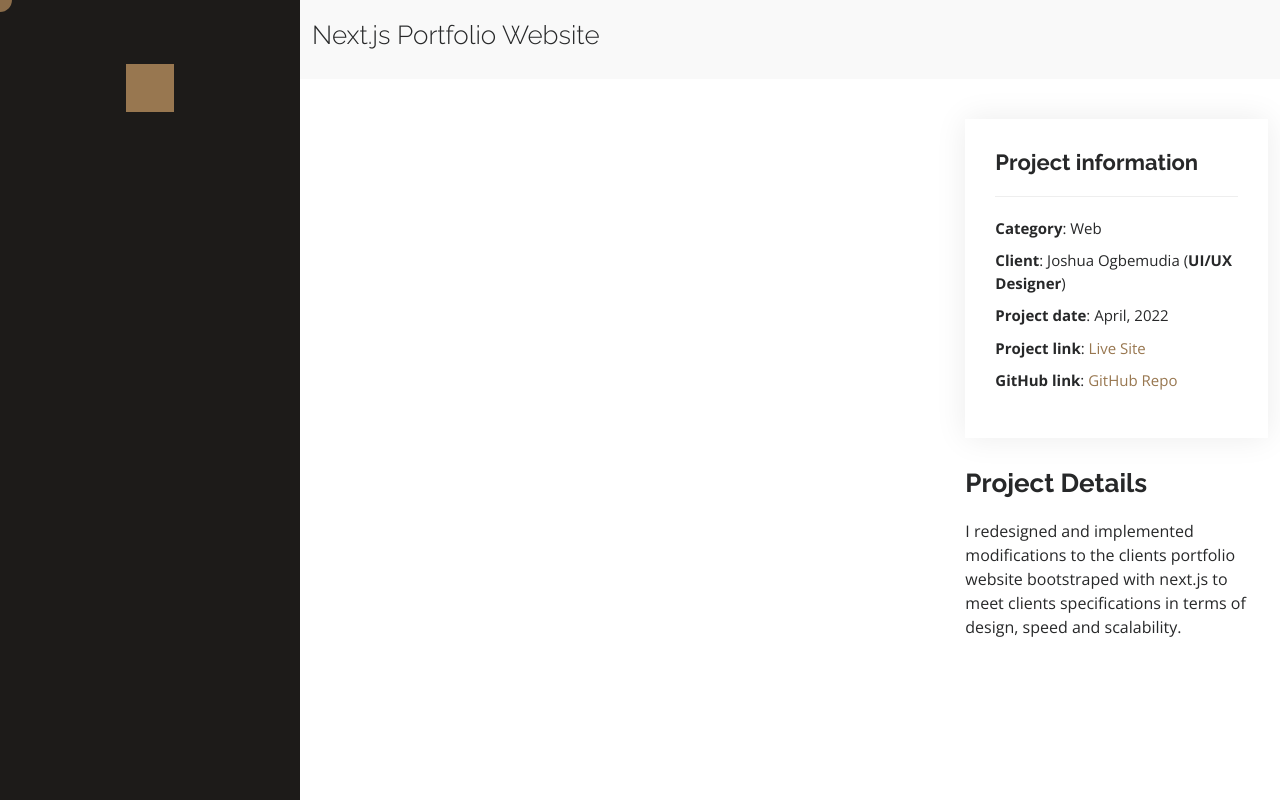
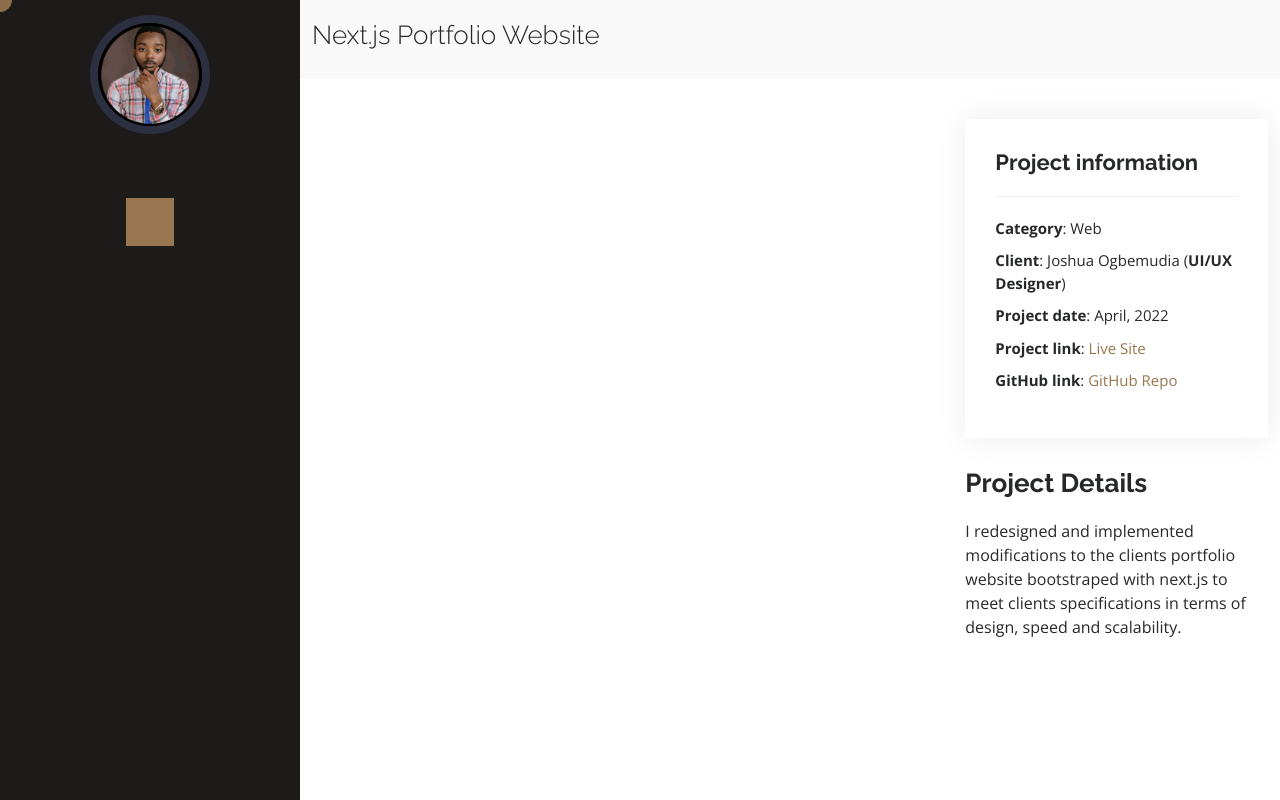
Before and after one commit to Sir-Rumeh/my-personal-portfolio-website.github.io, a website: page portfolio-details/portfolio-details-1.html in a window 1280 px wide. Drawn offline with nearby package versions, Linux system fonts and the light colour scheme; files whose address does not match are found by name.

Commit message:
clean up first project page

```diff
--- a/portfolio-details/portfolio-details-1.html
+++ b/portfolio-details/portfolio-details-1.html
@@ -55,11 +55,7 @@
 		<header id="header">
 			<div class="d-flex flex-column">
 				<div class="profile">
-					<!-- <img
-						src="../assets/img/profile-img.jpg"
-						alt=""
-						class="img-fluid rounded-circle"
-					/> -->
+					<img src="../assets/img/profile-img.jpg" alt="" class="img-fluid rounded-circle" />
 					<!-- <h1 class="text-light">
 						<a href="../index.html">Nosarumen Imuentinyan</a>
 					</h1> -->
```
